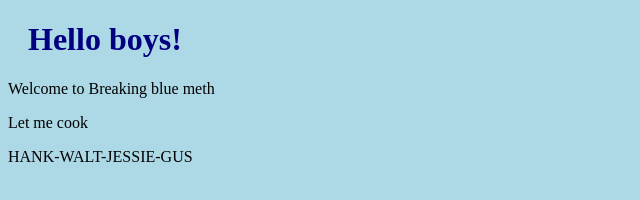
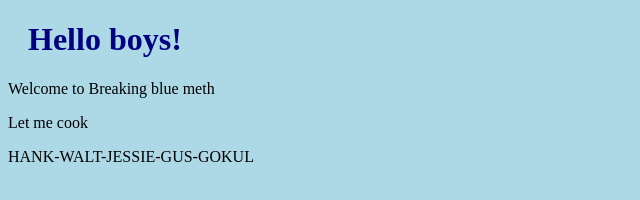
Before and after one commit to GokulSeeker/Git-meth, a plain HTML site: page index.html in a window 1280 px wide. Shown: the full height of the page, 0-640 px from the left. Drawn offline with Linux system fonts and the light colour scheme.

```diff
--- a/index.html
+++ b/index.html
@@ -9,7 +9,7 @@
 <h1>Hello boys!</h1>
 <p>Welcome to Breaking blue meth</p>
 <p>Let me cook</p>
-<p>HANK-WALT-JESSIE-GUS</p>
+<p>HANK-WALT-JESSIE-GUS-GOKUL</p>
 
 </body>
 </html>
```
Also changed, not shown: 1 other file.
